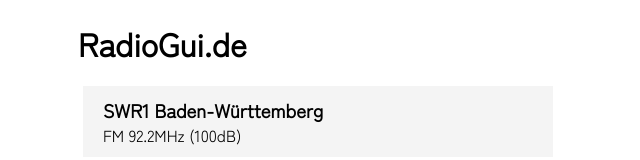
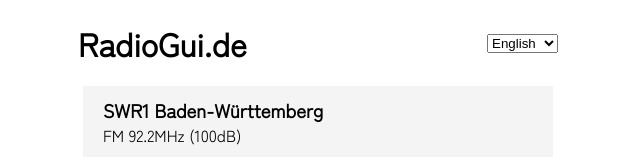
Before and after one commit to ayleenw/radioguide, a Vue app: page / in a window 1280 px wide. Shown: the top 160 px of the page, without its empty margins (322-962 px from the left). Built offline with nearby package versions, Linux system fonts and the light colour scheme.

Commit message:
Add drop down to Header for language selection

```diff
--- a/src/components/Header.vue
+++ b/src/components/Header.vue
@@ -1,6 +1,14 @@
 <template>
   <header>
     <h1>{{ title }}</h1>
+    <select
+      class="select"
+      v-model="lang"
+      @change="handleLanguageChange($event)"
+    >
+      <option value="en">English</option>
+      <option value="de">Deutsch</option>
+    </select>
   </header>
 </template>
 
@@ -9,6 +17,18 @@
   name: "Header",
   props: {
     title: String,
+  },
+  data: function () {
+    const lang = localStorage.getItem("lang") || "en";
+    return {
+      lang: lang,
+    };
+  },
+  methods: {
+    handleLanguageChange(event) {
+      localStorage.setItem("lang", event.target.value);
+      window.location.reload();
+    },
   },
 };
 </script>
```
